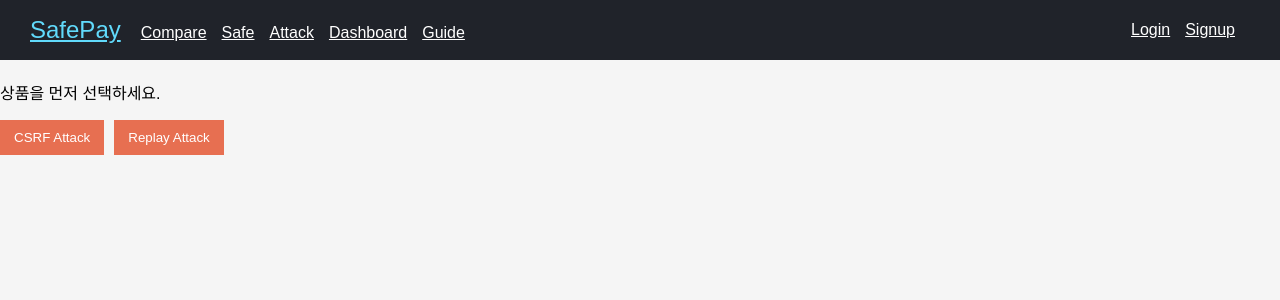
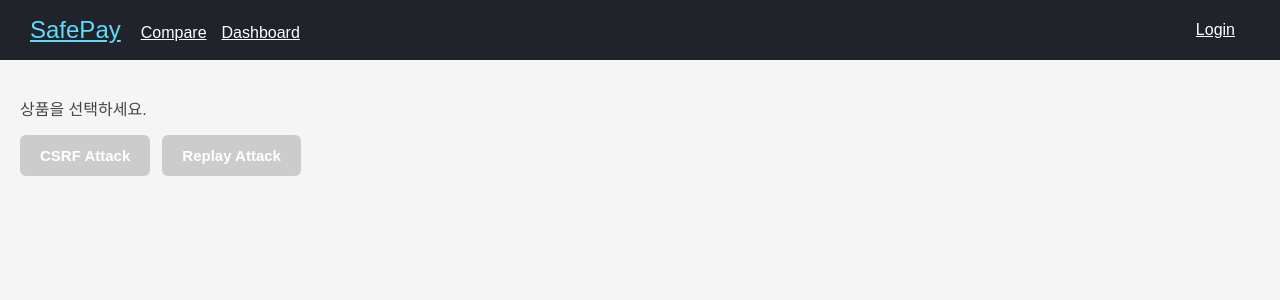
Before and after one commit to suhyun113/SafePay, a React (Vite) app in the folder client/: page /attack in a window 1280 px wide. Shown: the top 300 px of the page. Built offline with nearby package versions, Linux system fonts and the light colour scheme.

Commit message:
feat: SafePay UI 단순화

```diff
--- a/client/src/components/Navbar.jsx
+++ b/client/src/components/Navbar.jsx
@@ -1,40 +1,30 @@
 import { Link, useNavigate } from "react-router-dom";
+import { useAppStore } from "../store/useAppStore";
 import "../style/navbar.css";
-import { useAppStore } from "../store/useAppStore";
 
 export default function Navbar() {
-  const isLoggedIn = useAppStore((state) => state.isLoggedIn);
-  const logout = useAppStore((state) => state.logout);
+  const isLoggedIn = useAppStore((s) => s.isLoggedIn);
+  const logout = useAppStore((s) => s.logout);
   const navigate = useNavigate();
 
   const handleLogout = () => {
-    alert("Logout 성공");
     logout();
-    navigate("/auth");
+    navigate("/");
   };
 
   return (
     <nav className="navbar">
       <div className="nav-left">
         <Link to="/" className="nav-logo">SafePay</Link>
-
         <Link to="/compare" className="nav-item">Compare</Link>
-        <Link to="/safe" className="nav-item">Safe</Link>
-        <Link to="/attack" className="nav-item">Attack</Link>
         <Link to="/dashboard" className="nav-item">Dashboard</Link>
-        <Link to="/guide" className="nav-item">Guide</Link>
       </div>
 
       <div className="nav-right">
         {!isLoggedIn ? (
-          <>
-            <Link to="/auth" className="nav-item">Login</Link>
-            <Link to="/auth" className="nav-item">Signup</Link>
-          </>
+          <Link to="/auth" className="nav-item">Login</Link>
         ) : (
-          <button className="logout-btn" onClick={handleLogout}>
-            Logout
-          </button>
+          <button className="logout-btn" onClick={handleLogout}>Logout</button>
         )}
       </div>
     </nav>
--- a/client/src/pages/AttackFlow.jsx
+++ b/client/src/pages/AttackFlow.jsx
@@ -6,25 +6,21 @@ export default function AttackFlow({ product }) {
   const [log, setLog] = useState("");
 
   const attack = async (type) => {
-    if (!product) return alert("상품을 먼저 선택하세요.");
-
-    const res = await api.post(`/attack/${type}`, {
-      item: product.name,
-      amount: product.price,
-    });
-
+    const res = await api.post(`/attack/${type}`);
     setLog(JSON.stringify(res.data, null, 2));
   };
 
   return (
-    <div className="attack-container">
-      {!product && <p>상품을 먼저 선택하세요.</p>}
+    <div className="attack-flow">
+      <p className="selected-item">
+        {product ? `선택된 상품: ${product.name}` : "상품을 선택하세요."}
+      </p>
 
-      <div className="attack-btn-group">
-        <button onClick={() => attack("csrf")} disabled={!product}>
+      <div className="attack-buttons">
+        <button disabled={!product} onClick={() => attack("csrf")}>
           CSRF Attack
         </button>
-        <button onClick={() => attack("replay")} disabled={!product}>
+        <button disabled={!product} onClick={() => attack("replay")}>
           Replay Attack
         </button>
       </div>
--- a/client/src/pages/Compare.jsx
+++ b/client/src/pages/Compare.jsx
@@ -1,33 +1,28 @@
 import { useState } from "react";
+import ProductSelector from "./ProductSelector";
 import SafeFlow from "./SafeFlow";
 import AttackFlow from "./AttackFlow";
-import ProductSelector from "./ProductSelector";
 import "../style/layout.css";
 
 export default function Compare() {
   const [product, setProduct] = useState(null);
 
   return (
-    <div className="compare-wrapper">
+    <div className="compare-container">
+
       <h2 className="compare-title">상품 선택</h2>
+      <ProductSelector onSelect={setProduct} />
 
-      {/* 상품 선택 UI */}
-      <ProductSelector onSelect={(p) => setProduct(p)} />
-
-      <div className="dual-wrapper">
-
-        {/* SAFE FLOW PANEL */}
-        <div className="panel left-panel">
-          <h2>Safe Flow</h2>
+      <div className="compare-panels">
+        <div className="panel safe-panel">
+          <h3>Safe Flow</h3>
           <SafeFlow product={product} />
         </div>
 
-        {/* ATTACK FLOW PANEL */}
-        <div className="panel right-panel">
-          <h2>Attack Flow</h2>
+        <div className="panel attack-panel">
+          <h3>Attack Flow</h3>
           <AttackFlow product={product} />
         </div>
-
       </div>
     </div>
   );
--- a/client/src/pages/Home.jsx
+++ b/client/src/pages/Home.jsx
@@ -5,31 +5,15 @@ export default function Home() {
   return (
     <div className="home-container">
       <h1 className="home-title">결제 보안 실시간 학습 플랫폼 SafePay</h1>
-      <p className="home-subtitle">
-        안전한 결제 흐름과 공격 흐름을 비교하며 네트워크 보안 원리를 직관적으로 학습하세요.
+
+      <p className="home-desc">
+        SafePay는 안전한 결제 흐름과 공격 흐름을 <br />
+        한 화면에서 비교하며 학습할 수 있는 보안 실습 플랫폼입니다.
       </p>
 
-      <div className="home-card-container">
-        <Link to="/compare" className="home-card">
-          <h2>Compare Mode</h2>
-          <p>안전한 흐름과 공격 흐름을 한 화면에서 비교합니다.</p>
-        </Link>
-
-        <Link to="/dashboard" className="home-card">
-          <h2>Dashboard</h2>
-          <p>공격/방어 결과를 시각화하고 로그를 확인합니다.</p>
-        </Link>
-
-        <Link to="/guide" className="home-card">
-          <h2>Security Guide</h2>
-          <p>CSRF, Replay Attack 등 핵심 개념을 빠르게 이해하세요.</p>
-        </Link>
-
-        <Link to="/auth" className="home-card">
-          <h2>Login / Signup</h2>
-          <p>실험 기록 저장을 위해 로그인이 필요합니다.</p>
-        </Link>
-      </div>
+      <Link to="/compare" className="home-btn">
+        Compare Mode 시작하기
+      </Link>
     </div>
   );
 }
--- a/client/src/pages/ProductSelector.jsx
+++ b/client/src/pages/ProductSelector.jsx
@@ -1,5 +1,6 @@
-import { useState, useEffect } from "react";
+import { useEffect, useState } from "react";
 import api from "../api/axios";
+import "../style/product.css";
 
 export default function ProductSelector({ onSelect }) {
   const [products, setProducts] = useState([]);
@@ -7,15 +8,13 @@ export default function ProductSelector({ onSelect }) {
   useEffect(() => {
     api.get("/payment/products")
       .then((res) => setProducts(res.data.products))
-      .catch((err) => console.error("상품 로드 실패:", err));
+      .catch(() => alert("상품을 불러오지 못했습니다."));
   }, []);
 
   return (
-    <div>
-      <h3>상품 선택</h3>
-
+    <div className="product-selector">
       {products.map((p) => (
-        <button key={p.id} onClick={() => onSelect(p)}>
+        <button key={p.id} className="product-btn" onClick={() => onSelect(p)}>
           {p.name} - {p.price}원
         </button>
       ))}
--- a/client/src/pages/SafeFlow.jsx
+++ b/client/src/pages/SafeFlow.jsx
@@ -6,23 +6,27 @@ export default function SafeFlow({ product }) {
   const [result, setResult] = useState(null);
 
   const handlePayment = async () => {
-    if (!product) return alert("상품을 먼저 선택하세요.");
+    if (!product) return alert("상품을 선택하세요.");
+
     const token = localStorage.getItem("access");
     if (!token) return alert("로그인이 필요합니다.");
 
+    try {
       const res = await api.post(
         "/payment/checkout",
         { item: product.name, amount: product.price },
         { headers: { Authorization: `Bearer ${token}` } }
       );
-
       setResult(res.data);
+    } catch (err) {
+      console.error(err);
+      alert("결제 요청 실패");
+    }
   };
 
   return (
-    <div className="safe-container">
-
-      {!product && <p>상품을 먼저 선택하세요.</p>}
+    <div className="safe-flow">
+      <p>{product ? `선택된 상품: ${product.name}` : "상품을 선택하세요."}</p>
 
       <button className="safe-btn" onClick={handlePayment} disabled={!product}>
         보안 결제 요청
--- a/client/src/style/attack.css
+++ b/client/src/style/attack.css
@@ -1,19 +1,52 @@
-.attack-container {
-  margin-top: 20px;
+.attack-flow {
+  padding: 20px;
 }
 
-.attack-btn-group button {
-  margin-right: 10px;
-  padding: 10px 14px;
-  background: #e76f51;
-  border: none;
-  color: white;
+/* 선택된 상품 안내 */
+.selected-item {
+  font-size: 16px;
+  margin-bottom: 15px;
+  color: #444;
 }
 
+/* 버튼 그룹 */
+.attack-buttons {
+  display: flex;
+  gap: 12px;
+  margin-bottom: 20px;
+}
+
+/* 버튼 스타일 */
+.attack-buttons button {
+  background: #e76f51;
+  color: white;
+  border: none;
+  padding: 12px 20px;
+  font-size: 15px;
+  font-weight: bold;
+  border-radius: 6px;
+  cursor: pointer;
+  transition: 0.2s;
+}
+
+.attack-buttons button:hover {
+  background: #d65a3f;
+  transform: translateY(-2px);
+}
+
+.attack-buttons button:disabled {
+  background: #ccc;
+  cursor: not-allowed;
+  transform: none;
+}
+
+/* 공격 결과 로그 */
 .attack-output {
-  margin-top: 20px;
-  background: black;
-  color: #ff6b6b;
-  padding: 20px;
-  border-radius: 8px;
+  background: #2a2a2a;
+  padding: 15px;
+  border-radius: 6px;
+  color: #f88;
+  font-size: 14px;
+  white-space: pre-wrap;
+  margin-top: 10px;
 }
--- a/client/src/style/layout.css
+++ b/client/src/style/layout.css
@@ -1,25 +1,24 @@
-.compare-wrapper {
-  width: 100%;
+.compare-container {
+  padding: 20px;
 }
 
-.selector-box {
-  text-align: center;
-  padding: 15px;
-  border-bottom: 1px solid #ccc;
+.compare-title {
+  font-size: 22px;
+  margin-bottom: 10px;
 }
 
-.dual-wrapper {
+.product-selector {
+  margin-bottom: 20px;
+}
+
+.compare-panels {
   display: flex;
-  height: calc(100vh - 100px);
+  gap: 30px;
 }
 
 .panel {
   flex: 1;
+  background: #fafafa;
   padding: 20px;
-  overflow-y: auto;
-  border-right: 1px solid #ccc;
+  border-radius: 8px;
 }
-
-.right-panel {
-  border-right: none;
-}
--- /dev/null
+++ b/client/src/style/product.css
@@ -0,0 +1,27 @@
+.product-selector {
+  display: flex;
+  gap: 12px;
+  flex-wrap: wrap;
+  margin: 15px 0 25px;
+}
+
+.product-btn {
+  padding: 10px 18px;
+  background: #457b9d;
+  color: white;
+  border: none;
+  border-radius: 6px;
+  font-size: 15px;
+  font-weight: 600;
+  cursor: pointer;
+  transition: 0.2s ease;
+}
+
+.product-btn:hover {
+  background: #356f89;
+  transform: translateY(-2px);
+}
+
+.product-btn:active {
+  transform: translateY(0px);
+}
```
Lines whose indentation alone changed are shown as unchanged.
